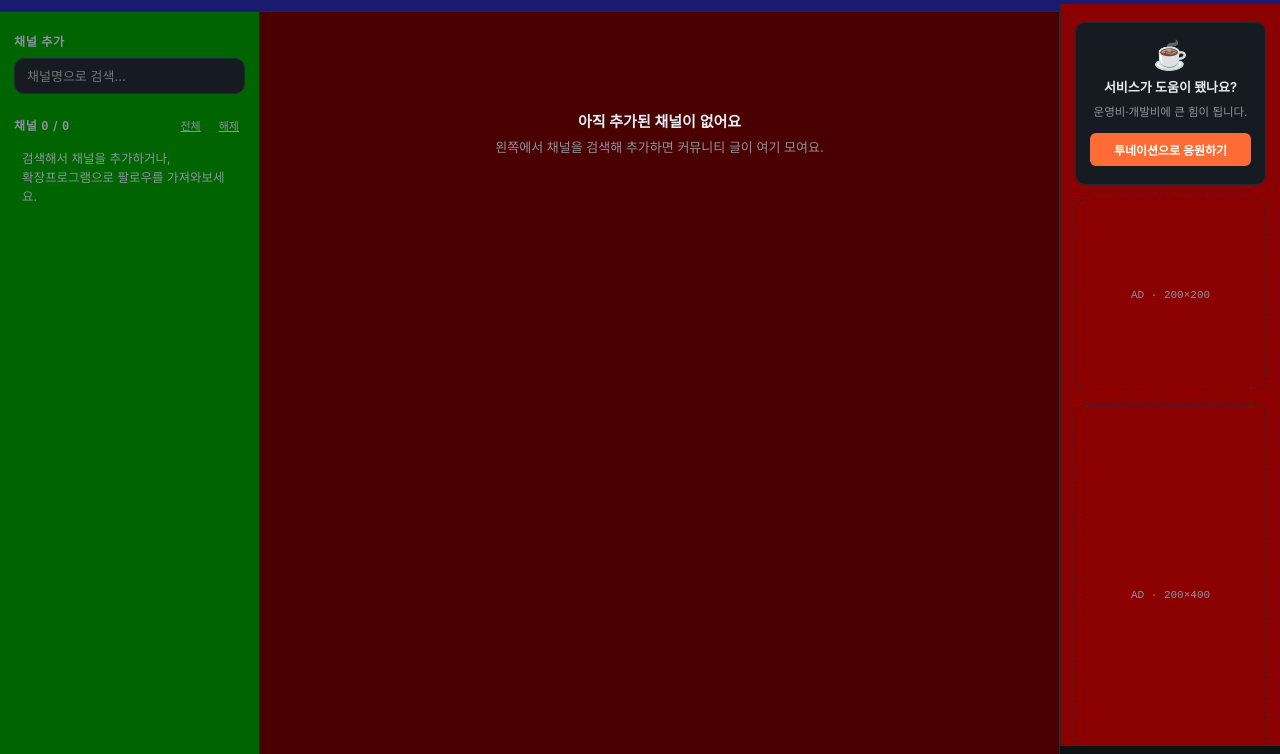
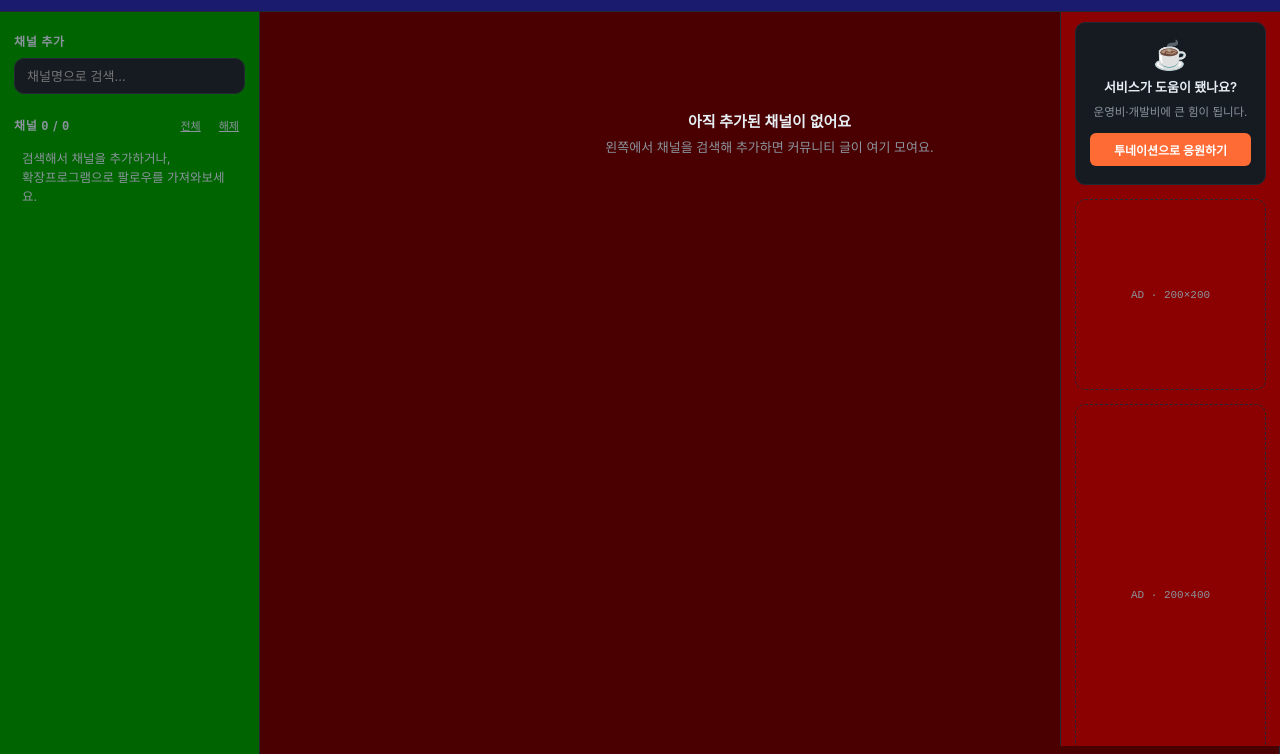
Before and after one commit to ChanChan-E/Chzzwit, a browser extension: page frontend/index.html in a window 1280 px wide. Shown: the part 54-808 px from the top of the page. Drawn offline with Linux system fonts and the light colour scheme; a web font is replaced by a local one.

Commit message:
fix: ad-rail을 layout 그리드 밖으로 이동 — position:fixed 독립 배치
그리드 내 position:fixed 아이템이 렌더링되지 않는 문제 해결.
레이아웃은 2컬럼(sidebar+main)으로 단순화.

Co-Authored-By: Claude Sonnet 4.6 <noreply@anthropic.com>

```diff
--- a/frontend/style.css
+++ b/frontend/style.css
@@ -77,22 +77,20 @@ body {
 }
 
 /* ── 레이아웃 ── */
+/* ad-rail은 그리드 밖 position:fixed 요소 — 그리드는 2컬럼만 관리 */
 .layout {
   display: grid;
-  grid-template-columns: 260px minmax(0, 1fr) 220px;
+  grid-template-columns: 260px minmax(0, 1fr);
   gap: 0;
-}
-/* 우측 광고/도네이션 레일: 900px 이하에서 숨김 */
-@media (max-width: 900px) {
-  .layout { grid-template-columns: 260px minmax(0, 1fr); }
-  .ad-rail { display: none; }
 }
 
 /* JS가 제어하는 사이드바 접힘 상태 */
 .layout.sidebar-hidden .sidebar { display: none; }
-.layout.sidebar-hidden { grid-template-columns: minmax(0, 1fr) 220px; }
+.layout.sidebar-hidden { grid-template-columns: minmax(0, 1fr); }
+
+/* 우측 광고/도네이션 레일: 900px 이하에서 숨김 */
 @media (max-width: 900px) {
-  .layout.sidebar-hidden { grid-template-columns: minmax(0, 1fr); }
+  .ad-rail { display: none; }
 }
 
 /* ── 사이드바 ── */
@@ -251,18 +249,19 @@ body {
 .img-lightbox:not([hidden]) { display: flex; }
 .img-lightbox img { max-width: 92vw; max-height: 92vh; object-fit: contain; border-radius: var(--radius); }
 
-/* ── 광고 레일 ── */
+/* ── 광고 레일 (그리드 밖 고정 패널) ── */
 .ad-rail {
+  position: fixed;
+  right: 0;
+  top: var(--topbar-h);
+  width: 220px;
+  height: calc(100vh - var(--topbar-h));
+  display: flex; flex-direction: column; gap: 14px; align-items: center;
   padding: 18px 14px;
-  display: flex !important; flex-direction: column; gap: 14px; align-items: center;
-  position: fixed !important; /* TODO: 임시 확인용 */
-  right: 0; top: var(--topbar-h);       /* TODO: 임시 확인용 */
-  width: 220px;              /* TODO: 임시 확인용 */
-  height: calc(100vh - var(--topbar-h));
   overflow-y: auto;
   border-left: 1px solid var(--border);
-  background: #8B0000 !important; /* TODO: 디버그 — 우측 사이드바: 진빨 (CSS v4) */
-  z-index: 999;              /* TODO: 임시 확인용 */
+  background: #8B0000; /* TODO: 디버그 — 확인 후 var(--surface)로 교체 */
+  z-index: 5;
 }
 .ad-slot {
   width: 100%; max-width: 200px; aspect-ratio: 1 / 1;
```
Also changed, not shown: frontend/index.html (+2 -2 lines), frontend/vod.html (+3 -1 lines).
